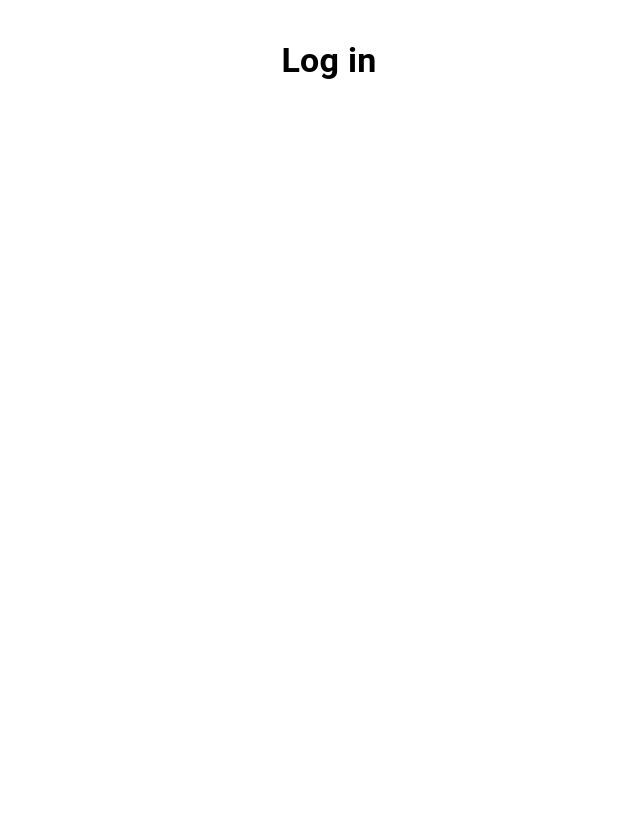
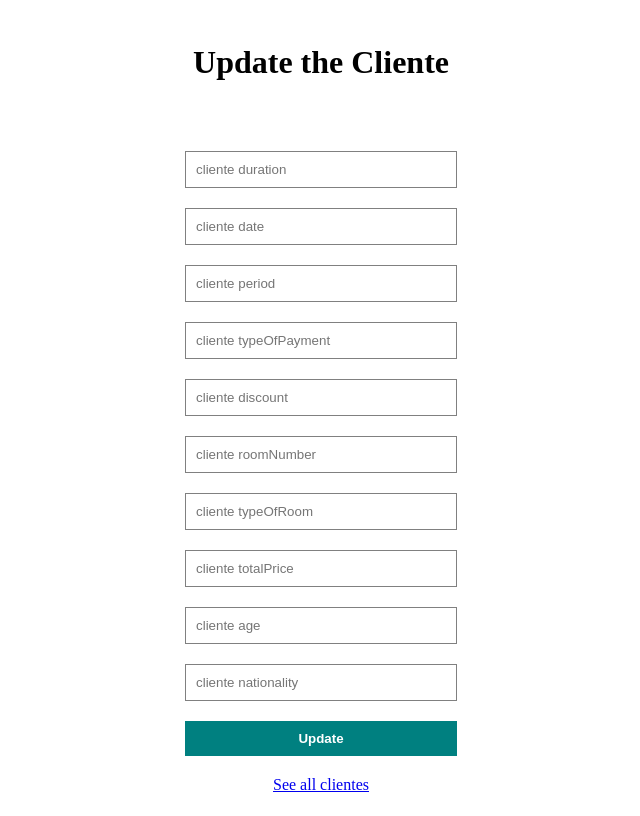
Before and after one commit to medynahs/lapadinhas, a React (Vite) app: page /update/1 in a window 1280 px wide. Shown: the whole page, without its empty margins (319-959 px from the left). Built offline with nearby package versions, Linux system fonts and the light colour scheme.

Commit message:
feat: backend connected

```diff
--- a/index.html
+++ b/index.html
@@ -4,7 +4,7 @@
     <meta charset="UTF-8" />
     <!-- <link rel="icon" /> -->
     <meta name="viewport" content="width=device-width, initial-scale=1.0" />
-    <title>Vite + React</title>
+    <title>Lapada</title>
   </head>
   <body>
     <div id="root"></div>
--- a/package.json
+++ b/package.json
@@ -11,6 +11,8 @@
     "prettier-format": "prettier --config .prettierrc ./**/*.{ts,tsx,js} --write"
   },
   "dependencies": {
+    "axios": "^0.27.2",
+    "mysql2": "^3.9.1",
     "@emotion/react": "^11.11.1",
     "@emotion/styled": "^11.11.0",
     "@material/material-color-utilities": "^0.2.7",
@@ -23,6 +25,7 @@
     "@reduxjs/toolkit": "^1.8.3",
     "react": "^18.2.0",
     "react-dom": "^18.2.0",
+    "react-router-dom": "^6.3.0",
     "vite-plugin-svgr": "^3.2.0"
   },
   "devDependencies": {
--- a/src/App.tsx
+++ b/src/App.tsx
@@ -1,14 +1,19 @@
-import { useState } from 'react';
-import './App.css';
-import Login from 'pages/Login';
+import { BrowserRouter, Routes, Route } from 'react-router-dom';
+import Add from './pages/Add/Add';
+import Clientes from './pages/Clientes';
+import Update from './pages/Update';
 
 function App() {
-  const [count, setCount] = useState(0);
-
   return (
-    <>
-      <Login />
-    </>
+    <div className="app">
+      <BrowserRouter>
+        <Routes>
+          <Route path="/" element={<Clientes />} />
+          <Route path="/add" element={<Add />} />
+          <Route path="/update/:id" element={<Update />} />
+        </Routes>
+      </BrowserRouter>
+    </div>
   );
 }
 
--- a/src/index.tsx
+++ b/src/index.tsx
@@ -1,6 +1,7 @@
 import React from 'react';
 import { createRoot } from 'react-dom/client';
 import App from './App';
+import "./style.scss"
 
 const container = document.getElementById('root');
 // eslint-disable-next-line @typescript-eslint/no-non-null-assertion
--- /dev/null
+++ b/src/pages/Add/Add.tsx
@@ -0,0 +1,115 @@
+import axios from "axios";
+import { useState } from "react";
+import { Link, useNavigate } from "react-router-dom";
+
+const Add = () => {
+  const [cliente, setCliente] = useState({
+    duration: "",
+    date: "",
+    period: "",
+    typeOfPayment: "",
+    discount: "",
+    roomNumber: "",
+    typeOfRoom: "",
+    totalPrice: "",
+    age: "",
+    nationality: "",
+  });
+  const [error, setError] = useState(false);
+
+  const navigate = useNavigate();
+
+  const handleChange = (e: { target: { name: any; value: any; }; }) => {
+    setCliente((prev) => ({ ...prev, [e.target.name]: e.target.value }));
+  };
+
+  const handleClick = async (e: { preventDefault: () => void; }) => {
+    console.log(cliente);
+    const updatedCliente = {
+      ...cliente,
+      age: parseInt(cliente.age),
+      roomNumber: parseInt(cliente.roomNumber),
+    };
+
+    console.log(updatedCliente);
+    e.preventDefault();
+    try {
+      await axios.post("http://localhost:8800/clientes", updatedCliente);
+      navigate("/");
+    } catch (err) {
+      console.log(err);
+      setError(true);
+    }
+  };
+
+  return (
+    <div className="form">
+      <h1>Add New cliente</h1>
+      <input
+        type="text"
+        placeholder="cliente duration"
+        name="duration"
+        onChange={handleChange}
+      />
+      <input
+        type="text"
+        placeholder="cliente date"
+        name="date"
+        onChange={handleChange}
+      />
+      <input
+        type="text"
+        placeholder="cliente period"
+        name="price"
+        onChange={handleChange}
+      />
+      <input
+        type="text"
+        placeholder="cliente typeOfPayment"
+        name="typeOfPayment"
+        onChange={handleChange}
+      />
+      <input
+        type="text"
+        placeholder="cliente discount"
+        name="discount"
+        onChange={handleChange}
+      />
+      <input
+        type="text"
+        placeholder="cliente roomNumber"
+        name="roomNumber"
+        onChange={handleChange}
+      />
+      <input
+        type="text"
+        placeholder="cliente typeOfRoom"
+        name="typeOfRoom"
+        onChange={handleChange}
+      />
+      <input
+        type="text"
+        placeholder="cliente totalPrice"
+        name="totalPrice"
+        onChange={handleChange}
+      />
+      <input
+        type="number"
+        placeholder="cliente age"
+        name="age"
+        onChange={handleChange}
+      />
+      <input
+        type="text"
+        placeholder="cliente nationality"
+        name="nationality"
+        onChange={handleChange}
+      />
+      <button onClick={handleClick}>Add</button>
+      {error && "Something went wrong!"}
+      <Link to="/">See all clientes</Link>
+    </div>
+  );
+};
+
+export default Add;
--- /dev/null
+++ b/src/pages/Clientes/index.tsx
@@ -0,0 +1,73 @@
+import { useEffect } from 'react';
+import { useState } from 'react';
+import axios from 'axios';
+import { Link } from 'react-router-dom';
+
+const Clientes = () => {
+  const [clientes, setClientes] = useState([]);
+
+  useEffect(() => {
+    const fetchAllClientes = async () => {
+      try {
+        const res = await axios.get('http://localhost:8800/clientes');
+        setClientes(res.data);
+      } catch (err) {
+        console.log(err);
+      }
+    };
+    fetchAllClientes();
+  }, []);
+
+  console.log(clientes);
+
+  const handleDelete = async (id: any) => {
+    try {
+      await axios.delete(`http://localhost:8800/clientes/${id}`);
+      window.location.reload();
+    } catch (err) {
+      console.log(err);
+    }
+  };
+
+  return (
+    <div>
+      <h1>Lapada</h1>
+      <div className="clientes">
+        {clientes?.map((cliente: any) => (
+          <div key={cliente.id} className="cliente">
+            <p>{cliente.duration}</p>
+            <p>{cliente.date}</p>
+            <p>{cliente.period}</p>
+            <p>{cliente.typeOfPayment}</p>
+            <p>{cliente.discount}</p>
+            <p>{cliente.roomNumber}</p>
+            <p>{cliente.typeOfRoom}</p>
+            <p>{cliente.totalPrice}</p>
+            <p>{cliente.age}</p>
+            <p>{cliente.nationality}</p>
+
+            <button className="delete" onClick={() => handleDelete(cliente.id)}>
+              Delete
+            </button>
+            <button className="update">
+              <Link
+                to={`/update/${cliente.id}`}
+                style={{ color: 'inherit', textDecoration: 'none' }}
+              >
+                Update
+              </Link>
+            </button>
+          </div>
+        ))}
+      </div>
+
+      <button className="addHome">
+        <Link to="/add" style={{ color: 'inherit', textDecoration: 'none' }}>
+          Add new cliente
+        </Link>
+      </button>
+    </div>
+  );
+};
+
+export default Clientes;
--- /dev/null
+++ b/src/pages/Update/index.tsx
@@ -0,0 +1,119 @@
+import axios from 'axios';
+import { useState } from 'react';
+import { Link, useLocation, useNavigate } from 'react-router-dom';
+
+const Update = () => {
+  const [cliente, setCliente] = useState({
+    duration: '',
+    date: '',
+    period: '',
+    typeOfPayment: '',
+    discount: '',
+    roomNumber: '',
+    typeOfRoom: '',
+    totalPrice: '',
+    age: '',
+    nationality: '',
+  });
+  const [error, setError] = useState(false);
+
+  const location = useLocation();
+  const navigate = useNavigate();
+
+  const clienteId = location.pathname.split('/')[2];
+  console.log('id', clienteId);
+
+  const handleChange = (e: { target: { name: any; value: any; }; }) => {
+    setCliente((prev) => ({ ...prev, [e.target.name]: e.target.value }));
+  };
+
+  const handleClick = async (e: { preventDefault: () => void; }) => {
+    e.preventDefault();
+    const updatedCliente = {
+      ...cliente,
+      age: parseInt(cliente.age),
+      roomNumber: parseInt(cliente.roomNumber),
+    };
+
+    console.log(updatedCliente);
+
+    try {
+      await axios.put(`http://localhost:8800/clientes/${clienteId}`, updatedCliente);
+      navigate("/");
+    } catch (err) {
+      console.log(err);
+      setError(true);
+    }
+  };
+
+  return (
+    <div className="form">
+      <h1>Update the Cliente</h1>
+      <input
+        type="text"
+        placeholder="cliente duration"
+        name="duration"
+        onChange={handleChange}
+      />
+      <input
+        type="text"
+        placeholder="cliente date"
+        name="date"
+        onChange={handleChange}
+      />
+      <input
+        type="text"
+        placeholder="cliente period"
+        name="price"
+        onChange={handleChange}
+      />
+      <input
+        type="text"
+        placeholder="cliente typeOfPayment"
+        name="typeOfPayment"
+        onChange={handleChange}
+      />
+      <input
+        type="text"
+        placeholder="cliente discount"
+        name="discount"
+        onChange={handleChange}
+      />
+      <input
+        type="text"
+        placeholder="cliente roomNumber"
+        name="roomNumber"
+        onChange={handleChange}
+      />
+      <input
+        type="text"
+        placeholder="cliente typeOfRoom"
+        name="typeOfRoom"
+        onChange={handleChange}
+      />
+      <input
+        type="text"
+        placeholder="cliente totalPrice"
+        name="totalPrice"
+        onChange={handleChange}
+      />
+      <input
+        type="number"
+        placeholder="cliente age"
+        name="age"
+        onChange={handleChange}
+      />
+      <input
+        type="text"
+        placeholder="cliente nationality"
+        name="nationality"
+        onChange={handleChange}
+      />
+      <button onClick={handleClick}>Update</button>
+      {error && 'Something went wrong!'}
+      <Link to="/">See all clientes</Link>
+    </div>
+  );
+};
+
+export default Update;
--- /dev/null
+++ b/src/style.scss
@@ -0,0 +1,80 @@
+.app {
+  height: 100vh;
+  padding: 0 100px;
+  display: flex;
+  align-items: center;
+  justify-content: center;
+  text-align: center;
+
+  .addHome {
+    padding: 10px;
+    margin-top: 20px;
+    cursor: pointer;
+    border: none;
+    background-color: teal;
+    color: white;
+    font-weight: bold;
+  }
+
+  h1 {
+    margin-bottom: 50px;
+  }
+
+  .clientes {
+    display: flex;
+
+    .cliente {
+      flex: 1;
+      display: flex;
+      flex-direction: column;
+      align-items: center;
+      gap: 10px;
+
+      img {
+        width: 200px;
+        height: 300px;
+        object-fit: cover;
+      }
+
+      button {
+        padding: 3px 6px;
+        background-color: white;
+        cursor: pointer;
+      }
+      .delete {
+        border: 1px solid rgb(245, 191, 191);
+        color: rgb(242, 100, 100);
+      }
+      .update {
+        border: 1px solid rgb(204, 204, 243);
+        color: rgb(139, 139, 234);
+      }
+    }
+  }
+
+  .form {
+    display: flex;
+    flex-direction: column;
+    gap: 20px;
+
+    input {
+      width: 250px;
+      padding: 10px;
+      border: 1px solid gray;
+    }
+
+    textarea {
+      padding: 10px;
+    }
+
+    button {
+      border: none;
+      padding: 10px;
+      background-color: white;
+      background-color: teal;
+      color: white;
+      font-weight: bold;
+      cursor: pointer;
+    }
+  }
+}
```
Also changed, not shown: 1 other file (tests, documents, lock files or other folders).
